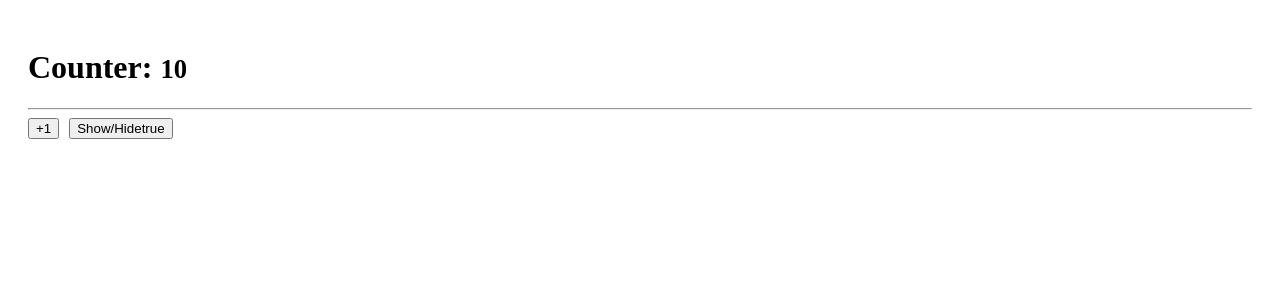
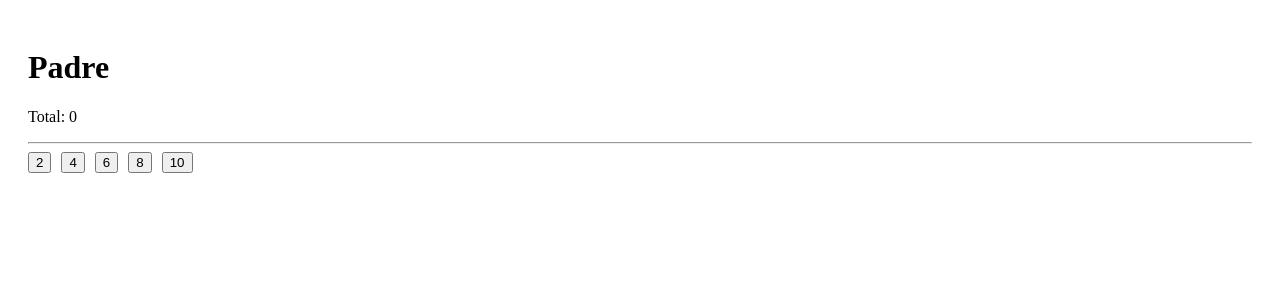
Before and after one commit to sergio-reinoso/HooksApp, a React app: page / in a window 1280 px wide. Shown: the top 300 px of the page. Built offline with nearby package versions, Linux system fonts and the light colour scheme; the HTML template or start-up script is replaced by a standard one.

Commit message:
Secion finalizada de hooks generales

```diff
--- /dev/null
+++ b/src/06-memos/CallbackHook.jsx
@@ -0,0 +1,32 @@
+import { useCallback, useEffect, useState } from "react"
+import { ShowIncrement } from "./ShowIncrement"
+
+export const CallbackHook = () => {
+
+    const [counter, setCounter] = useState(10)
+
+    const incrementFather = useCallback(
+      (value) => {
+        setCounter((c) => c + value)
+      },
+      [],
+    )
+
+    useEffect(() => {
+        // incrementFather()
+    }, [incrementFather])
+
+    // const incrementFather = () => {
+    //     setCounter(counter   + 1)
+    // }
+
+    return (
+        <>
+            <h1>useCallback Hook: {counter}</h1>
+            <hr />
+
+            <ShowIncrement increment={incrementFather}/>
+
+        </>
+    )
+}
--- /dev/null
+++ b/src/06-memos/MemoHook.jsx
@@ -0,0 +1,40 @@
+import { useMemo, useState } from "react"
+import { useCounter } from "../hooks"
+
+const heavyStuff = (iterationNumber = 100) => {
+    for (let i = 0; i < iterationNumber; i++) {
+        console.log('Ahi vamos');
+    }
+    return `${iterationNumber} iteraciones realizadas`
+}
+
+export const MemoHook = () => {
+
+    const {counter, increment} = useCounter(1000)
+    const [show, setShow] = useState(true)
+
+    const memorizedValue = useMemo(() => heavyStuff(counter), [counter])
+
+    return (
+        <>
+            <h1>Counter: <small>{ counter }</small> </h1>
+            <hr />
+
+            <h4>{memorizedValue}</h4>
+
+            <button
+                className="btn btn-primary"
+                onClick={() => increment()}
+            >
+                +1
+            </button>
+
+            <button
+                className="btn btn-outline-primary"
+                onClick={() => setShow(!show)}
+            >
+                Show/Hide{JSON.stringify(show)}
+            </button>
+        </>
+    )
+}
--- /dev/null
+++ b/src/07-tarea-memo/Hijo.jsx
@@ -0,0 +1,15 @@
+import React from "react";
+
+export const Hijo = React.memo(({ numero, incrementar }) => {
+
+    console.log('  Me volví a generar :(  ');
+
+    return (
+        <button
+            className="btn btn-primary mr-3"
+            onClick={ () => incrementar( numero ) }
+        >
+            { numero }
+        </button>
+    )
+})
--- /dev/null
+++ b/src/07-tarea-memo/Padre.jsx
@@ -0,0 +1,39 @@
+import { Hijo } from './Hijo'
+import { useCallback, useState } from 'react';
+
+export const Padre = () => {
+
+    const numeros = [2,4,6,8,10];
+    const [valor, setValor] = useState(0);
+
+
+    const incrementar = useCallback(
+        ( num ) => {
+            setValor( (valor) => valor + num )
+        },
+        []
+    )
+
+
+
+
+    return (
+        <div>
+            <h1>Padre</h1>
+            <p> Total: { valor } </p>
+
+            <hr />
+
+            {
+                numeros.map( n => (
+                    <Hijo
+                        key={ n }
+                        numero={ n }
+                        incrementar={ incrementar }
+                    />
+                ))
+            }
+            {/* <Hijo /> */}
+        </div>
+    )
+}
--- a/src/main.jsx
+++ b/src/main.jsx
@@ -8,7 +8,10 @@
 // import { MultipleCustomHooks } from './03-examples/MultipleCustomHooks'
 // import { FocusScreen } from './04-useRef/FocusScreen'
 // import { Layout } from './05-useLayoutEffect/Layout'
-import { Memorize } from './06-memos/Memorize'
+// import { Memorize } from './06-memos/Memorize'
+// import { MemoHook } from './06-memos/MemoHook'
+// import { CallbackHook } from './06-memos/CallbackHook'
+import { Padre } from './07-tarea-memo/Padre'
 
 
 import './index.css'
@@ -16,6 +19,6 @@
 
 ReactDOM.createRoot(document.getElementById('root')).render(
   // <React.StrictMode>
-    <Memorize />
+    <Padre />
   // </React.StrictMode>,
 )
```
Also changed, not shown: src/06-memos/ShowIncrement.jsx (added, +19 -0 lines).
